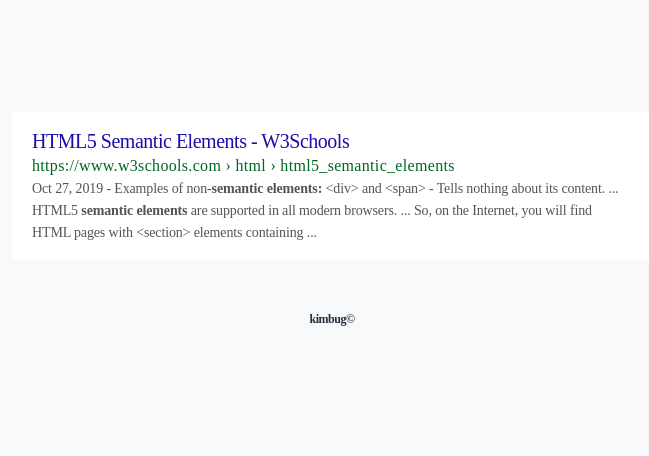
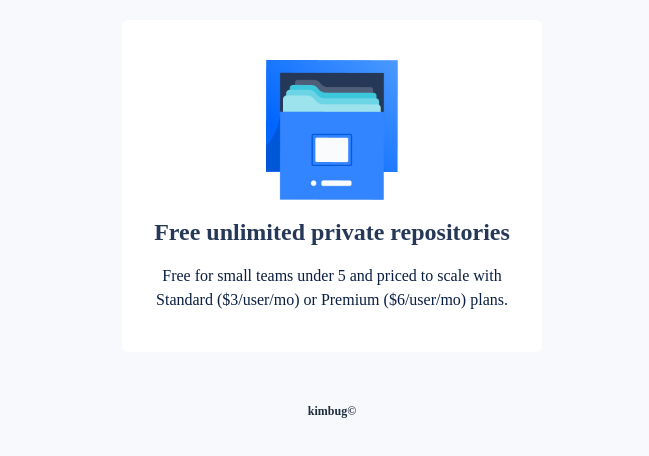
Before and after one commit to Y00NMIN/Kimbug-CSS-HTML, a website built with Parcel: page index.html in a window 1280 px wide. Shown: the part 180-636 px from the top of the page, without its empty margins (308-957 px from the left). Built offline with nearby package versions, Linux system fonts and the light colour scheme; a web font is replaced by a local one.

Commit message:
Practice-HTML-Feature Box

```diff
--- /dev/null
+++ b/PracticeHTML/FeatureBox.css
@@ -0,0 +1,76 @@
+@import url("https://fonts.googleapis.com/css?family=Nunito+Sans:400,700&display=swap");
+
+* {
+  margin: 0;
+  box-sizing: border-box;
+}
+
+html {
+  font-family: "Nunito Sans", sans-serif;
+  font-size: 16px;
+  line-height: 1.5;
+  color: #1f2d3d;
+}
+
+body {
+  display: flex;
+  flex-direction: column;
+  justify-content: center;
+  align-items: center;
+  width: 100%;
+  height: 100vh;
+  margin: 0 auto;
+  background-color: #f8f9fc;
+}
+
+body::after {
+  content: "kimbug©";
+  display: block;
+  margin-top: 50px;
+  color: #1f2d3d;
+  font-size: 12px;
+  font-weight: 600;
+}
+
+/* Common styles */
+.feature-box {
+  display: flex;
+  flex-direction: column;
+  justify-content: center;
+  align-items: center;
+  width: 100%;
+  max-width: 420px;
+  padding: 40px 32px;
+  border-radius: 6px;
+  background-color: #fff;
+  text-align: center;
+}
+
+.feature-box h1 {
+  margin-bottom: 1rem;
+  font-size: 1.5rem;
+  font-weight: 700;
+  line-height: 1.33333333;
+  color: #253858;
+}
+
+.feature-box p {
+  font-size: 1rem;
+  color: #091e42;
+}
+
+.feature-box img {
+  display: block;
+  width: auto;
+  height: 140px;
+  margin-bottom: 1rem;
+}
+
+/* For feature box without image */
+.feature-box.no-image {
+  padding-top: 196px;
+  background-image: url("https://wac-cdn.atlassian.com/dam/jcr:bc1f15f9-3b2e-4c30-9313-0ebd6175f18c/File%20Cabinet@2x.png?cdnVersion=676");
+  background-repeat: no-repeat;
+  background-position: center 40px;
+  background-size: auto 140px;
+}
--- a/index.html
+++ b/index.html
@@ -3,7 +3,7 @@
   <head>
     <meta charset="UTF_8" />
     <meta name="viewport" content="width=dvice-width,inital-scale=1.0" />
-    <link rel="stylesheet" href="PracticeHTML/GoogleSearchitem.css" />
+    <link rel="stylesheet" href="PracticeHTML/FeatureBox.css" />
     <link
       href="//spoqa.github.io/spoqa-han-sans/css/SpoqaHanSansNeo.css"
       rel="stylesheet"
@@ -12,25 +12,14 @@
     <title>google-search-result-item</title>
   </head>
   <body>
-    <div class="google-search-result-item">
-      <h1>
-        <a href="https://www.w3schools.com/html/html5_semantic_elements.asp">
-          HTML5 Semantic Elements - W3Schools</a
-        >
-      </h1>
-      <a href="https://www.w3schools.com/html/html5_semantic_elements.asp">
-        https://www.w3schools.com › html › html5_semantic_elements
-      </a>
+    <div class="feature-box">
+      <img src="media/box.png" alt="" />
+      <h1>Free unlimited private repositories</h1>
       <p>
-        <!--HTML escape code <(&lt;) , >(&gt;)등-->
-        Oct 27, 2019 - Examples of non-<strong>semantic elements:</strong>
-        &lt;div&gt; and &lt;span&gt; - Tells nothing about its content. ...
-        HTML5 <strong>semantic elements</strong> are supported in all modern
-        browsers. ... So, on the Internet, you will find HTML pages with
-        &lt;section&gt; elements containing ...
+        Free for small teams under 5 and priced to scale with Standard
+        ($3/user/mo) or Premium ($6/user/mo) plans.
       </p>
     </div>
-
     <script src="src/index.js"></script>
   </body>
 </html>
```
Also changed, not shown: HTML.md (+14 -14 lines), media/box.png (added), 3 other files.
